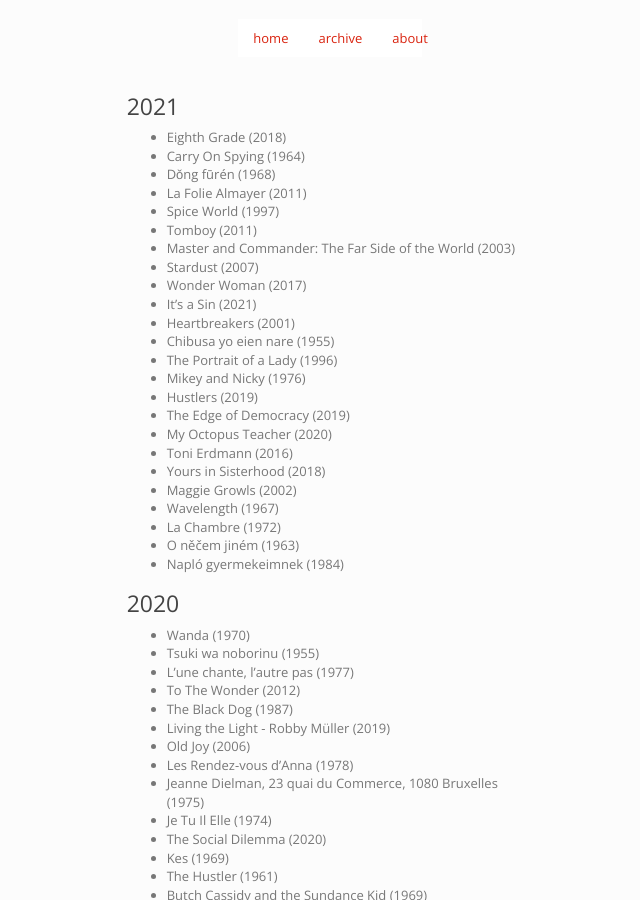
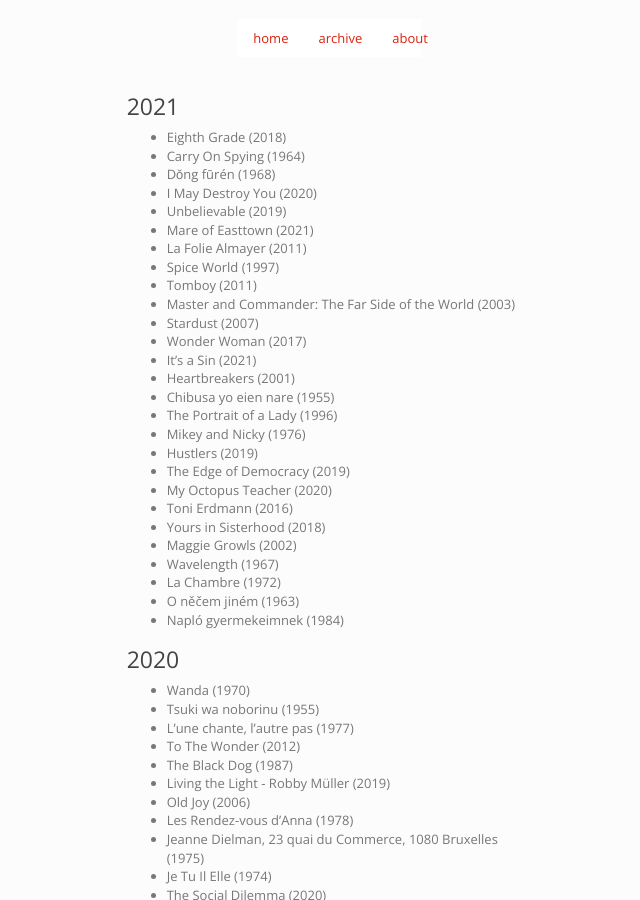
Before and after one commit to imtayadeway/imtayadeway.github.io, a Jekyll site: the page built from film/index.md, in a window 1280 px wide and 900 px high. Shown: the whole window, without its empty margins (310-950 px from the left). Built offline with Jekyll 4.4.1, drawn with Linux system fonts in a browser that asks for light colours.

Commit message:
I'm including miniseries I guess

```diff
--- a/film/index.md
+++ b/film/index.md
@@ -8,6 +8,9 @@
 - Eighth Grade (2018)
 - Carry On Spying (1964)
 - Dǒng fūrén (1968)
+- I May Destroy You (2020)
+- Unbelievable (2019)
+- Mare of Easttown (2021)
 - La Folie Almayer (2011)
 - Spice World (1997)
 - Tomboy (2011)
```
